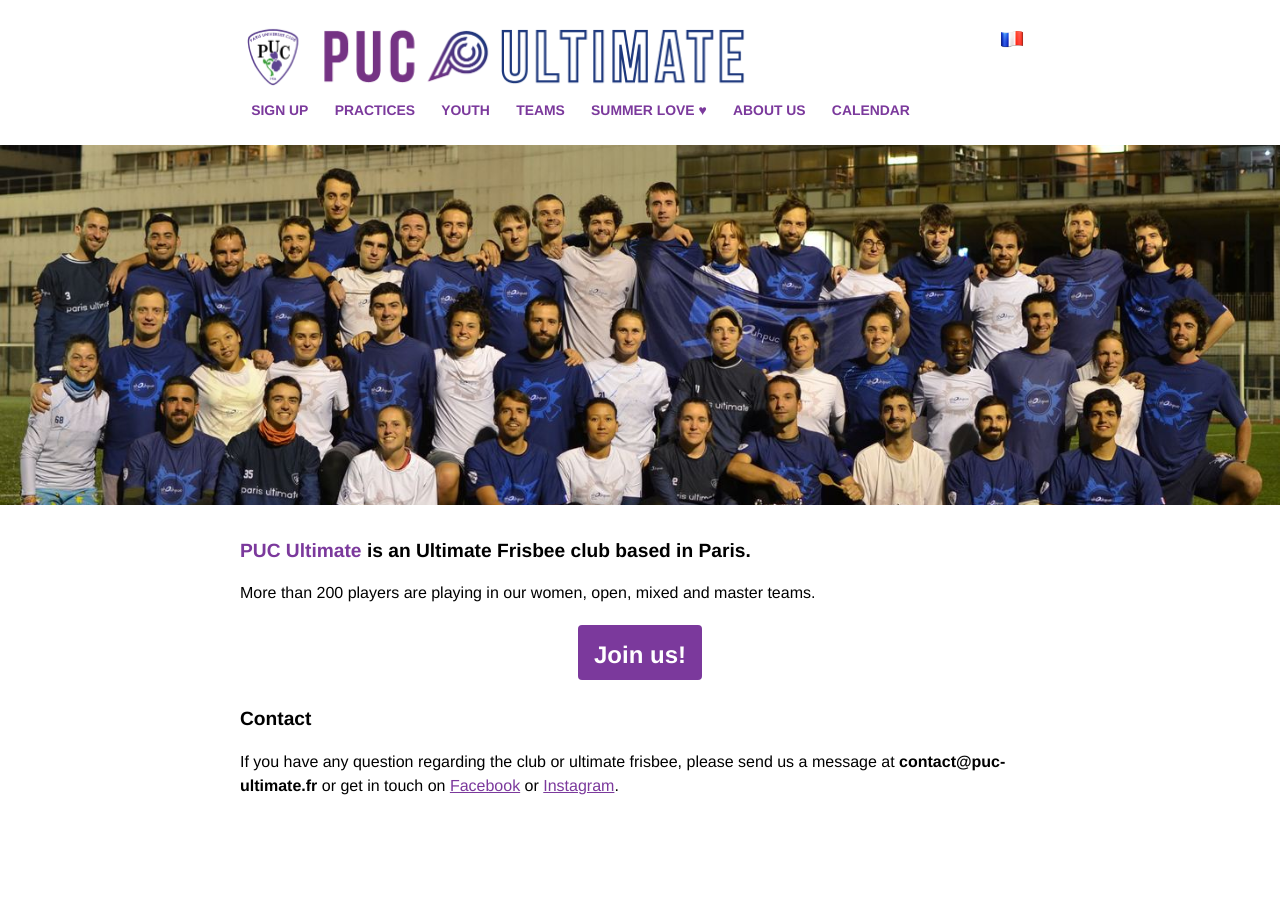
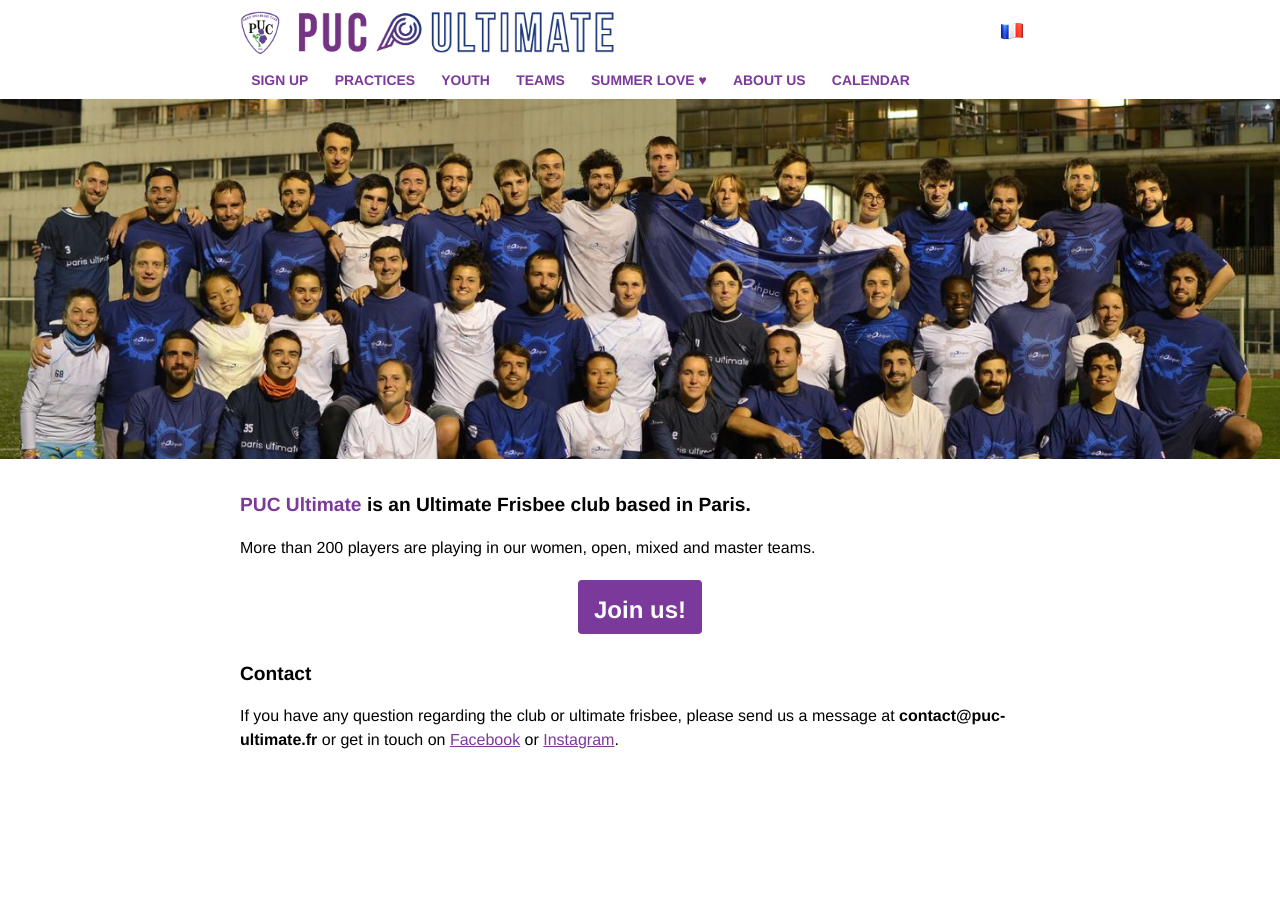
Before and after one commit to ahouhpuc/ahouhpuc.github.io, a Jekyll site: the page built from en.html, in a window 1280 px wide. Built offline with Jekyll 4.4.1, drawn with Linux system fonts in a browser that asks for light colours.

Commit message:
Sticky header

```diff
--- a/_layouts/default.html
+++ b/_layouts/default.html
@@ -29,7 +29,6 @@
     </script>
     <header>
       <nav>
-        <h1>
         {% if page.lang == "fr" %}
           <a href="/fr.html">
         {% else %}
@@ -37,7 +36,6 @@
         {% endif %}
           <img id="logo" src="logo_puc_ultimate.png" alt="PUC Ultimate Paris">
         </a>
-        </h1>
         {% if page.lang == "fr" %}
           <a class="flag" href="en.html" title="PUC Ultimate in English"><img src="en.png" alt="PUC Ultimate in English"></a>
         {% else %}
--- a/css/normalize.scss
+++ b/css/normalize.scss
@@ -200,26 +200,6 @@
     font-size: 80%;
 }
 
-/**
- * Prevent `sub` and `sup` affecting `line-height` in all browsers.
- */
-
-sub,
-sup {
-    font-size: 75%;
-    line-height: 0;
-    position: relative;
-    vertical-align: baseline;
-}
-
-sup {
-    top: -0.5em;
-}
-
-sub {
-    bottom: -0.25em;
-}
-
 /* ==========================================================================
    Embedded content
    ========================================================================== */
--- a/css/style.scss
+++ b/css/style.scss
@@ -5,104 +5,6 @@
 @import "normalize";
 
 $primary-color: #7b399c;
-
-@media (max-width: 840px) {
-
-  nav {
-
-    h1 {
-      margin-left: 1rem;
-    }
-
-    #logo {
-      max-width: 70%;
-      height: auto;
-    }
-
-    .flag {
-      display: none;
-    }
-
-    ul .flag {
-      display: block;
-    }
-
-    .flag img {
-      width: 1.2rem;
-      height: 1.2rem;
-      vertical-align: middle;
-    }
-
-    ul, #menu {
-      position: absolute;
-    }
-
-    ul {
-      visibility: hidden;
-      width: 100%;
-      border-top: 1px solid $primary-color;
-      border-bottom: 1px solid $primary-color;
-      text-align: center;
-    }
-
-    li a {
-      padding: 0.5rem 0;
-    }
-  }
-
-}
-
-@media (min-width: 841px) {
-
-  #container, nav {
-    width: 800px;
-  }
-
-  nav {
-
-    h1 {
-      margin-left: 0.4rem;
-    }
-
-    #logo {
-      margin-top: 1rem;
-      height: 4rem;
-    }
-
-    .flag {
-      position: absolute;
-      top: 1.2rem;
-      right: 1rem;
-    }
-
-    ul .flag {
-      display: none;
-    }
-
-    .flag img {
-      width: 1.5rem;
-      height: 1.5rem;
-    }
-
-    #menu {
-      display: none;
-    }
-
-    ul {
-      visibility: visible;
-    }
-
-    li {
-      display: inline-block;
-    }
-
-    li a {
-      padding: 0.5rem 0.7rem;
-    }
-
-  }
-
-}
 
 html, body {
   height: 100%;
@@ -136,22 +38,17 @@
   padding: 0 1rem 2rem 1rem;
 }
 
+header {
+  background-color: white;
+  position: sticky;
+  top: 0;
+}
+
 nav {
   position: relative;
   font-weight: bold;
   margin: 0 auto;
   font-size: 87%;
-
-  h1 {
-    font-size: 0.7rem;
-    color: $primary-color;
-
-    a {
-      display: block;
-      margin-bottom: -1rem;
-    }
-
-  }
 
   a {
     text-decoration: none;
@@ -161,7 +58,6 @@
     text-transform: uppercase;
     margin: 0;
     padding: 0;
-    top: 2.5rem;
     background: #fff;
     list-style-type: none;
     z-index: 1; // otherwise <sup> elements appear on top
@@ -185,27 +81,13 @@
     color: #fff;
   }
 
-  li:first-child a {
-    margin-top: 0.5rem;
-  }
-
-  li:last-child a {
-    margin-bottom: 0.5rem;
-  }
-
   #menu {
     border: 1px solid $primary-color;
+    border-radius: 4px;
     color: $primary-color;
     padding: 0.2rem 0.6rem;
-    top: 0.2rem;
-    right: 0.8rem;
     line-height: 1.4rem;
     box-sizing: border-box;
-  }
-
-  #menu.on {
-    background-color: $primary-color;
-    color: #fff;
   }
 }
 
@@ -224,7 +106,6 @@
   }
 }
 
-
 table {
   margin: 0 auto;
 
@@ -239,7 +120,6 @@
   }
 }
 
-
 .charlety {
   border: none;
   width: 100%;
@@ -250,7 +130,7 @@
   height: 40%;
   background-position: center center;
   background-size: cover;
-  margin: 1rem 0 2rem 0;
+  margin-bottom: 2rem;
 }
 
 img[alt*="equipe"] {
@@ -304,11 +184,111 @@
 }
 
 @media (max-width: 840px) {
+  header {
+    border-bottom: 1px solid $primary-color;
+  }
+
+  nav {
+    #logo {
+      margin: 0.75rem 0.5rem 0;
+      max-width: 70%;
+      height: auto;
+    }
+
+    .flag {
+      display: none;
+    }
+
+    ul .flag {
+      display: block;
+    }
+
+    .flag img {
+      width: 1.2rem;
+      height: 1.2rem;
+      vertical-align: middle;
+    }
+
+    #menu {
+      position: absolute;
+      top: 0.8rem;
+      right: 0.8rem;
+
+      .on {
+        background-color: $primary-color;
+        color: #fff;
+      }
+    }
+
+    ul {
+      position: absolute;
+      top: 3rem;
+      visibility: hidden;
+      width: 100%;
+      border-bottom: 1px solid $primary-color;
+      text-align: center;
+    }
+
+    li a {
+      padding: 0.5rem 0;
+    }
+
+    li:first-child a {
+      margin-top: 0.5rem;
+    }
+
+    li:last-child a {
+      margin-bottom: 0.5rem;
+    }
+  }
+
   .phone-calendar { display: block; }
   .desktop-calendar { display: none; }
 }
 
 @media (min-width: 841px) {
+  #container, nav {
+    width: 800px;
+  }
+
+  nav {
+    #logo {
+      margin-top: .5rem;
+      height: 3rem;
+    }
+
+    .flag {
+      position: absolute;
+      top: 1.2rem;
+      right: 1rem;
+    }
+
+    ul .flag {
+      display: none;
+    }
+
+    .flag img {
+      width: 1.5rem;
+      height: 1.5rem;
+    }
+
+    #menu {
+      display: none;
+    }
+
+    ul {
+      visibility: visible;
+    }
+
+    li {
+      display: inline-block;
+    }
+
+    li a {
+      padding: 0.5rem 0.7rem;
+    }
+  }
+
   .phone-calendar { display: none; }
   .desktop-calendar { display: block; }
 }
```
Lines whose indentation alone changed are shown as unchanged.
